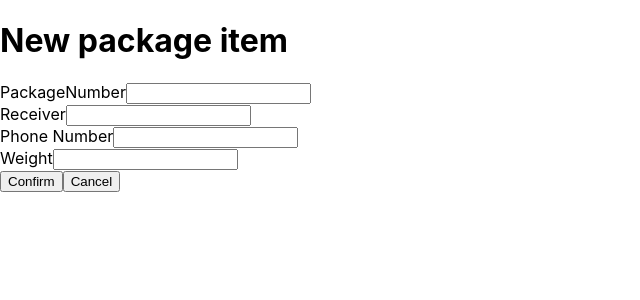
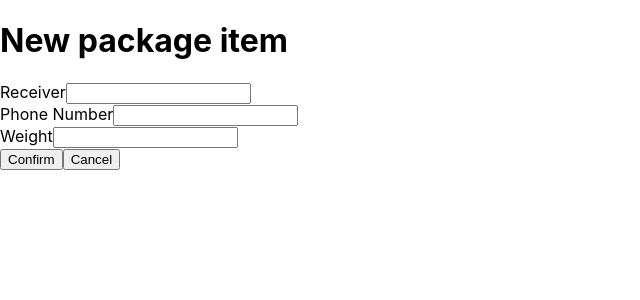
Before and after one commit to jed1337/MiniPackageFrontEnd, a React (Create React App) app: page / in a window 1280 px wide. Shown: the top 300 px of the page, without its empty margins (0-640 px from the left). Built offline with nearby package versions, Linux system fonts and the light colour scheme.

Commit message:
Remove manually input id on new package

```diff
--- a/src/components/pickup/PackageView.js
+++ b/src/components/pickup/PackageView.js
@@ -4,12 +4,15 @@ class PackageView extends React.Component {
     constructor(props) {
         super(props);
 
-        this.state = {packageNumber: "", receiver: "", phoneNumber: "", weight: ""}
+        this.state = {
+            receiver: "",
+            phoneNumber: "",
+            weight: ""
+        }
     }
 
     postNewPackage = () => {
         const newPackage = {
-            packageNumber: this.state.packageNumber,
             receiver: this.state.receiver,
             phoneNumber: this.state.phoneNumber,
             weight: this.state.weight
@@ -24,10 +27,6 @@ class PackageView extends React.Component {
             .catch(e => {
                 console.log(e);
             });
-    };
-
-    updatePackageNumber = (e) => {
-        this.setState({packageNumber: e.target.value});
     };
 
     updateReceiver = (e) => {
@@ -47,10 +46,6 @@ class PackageView extends React.Component {
             <div>
                 <h1>New package item</h1>
                 <div>
-                    <div>
-                        <span>PackageNumber</span>
-                        <input type="text" value={this.state.packageNumber} onChange={this.updatePackageNumber}/>
-                    </div>
                     <div>
                         <span>Receiver</span>
                         <input type="text" value={this.state.receiver} onChange={this.updateReceiver}/>
```
